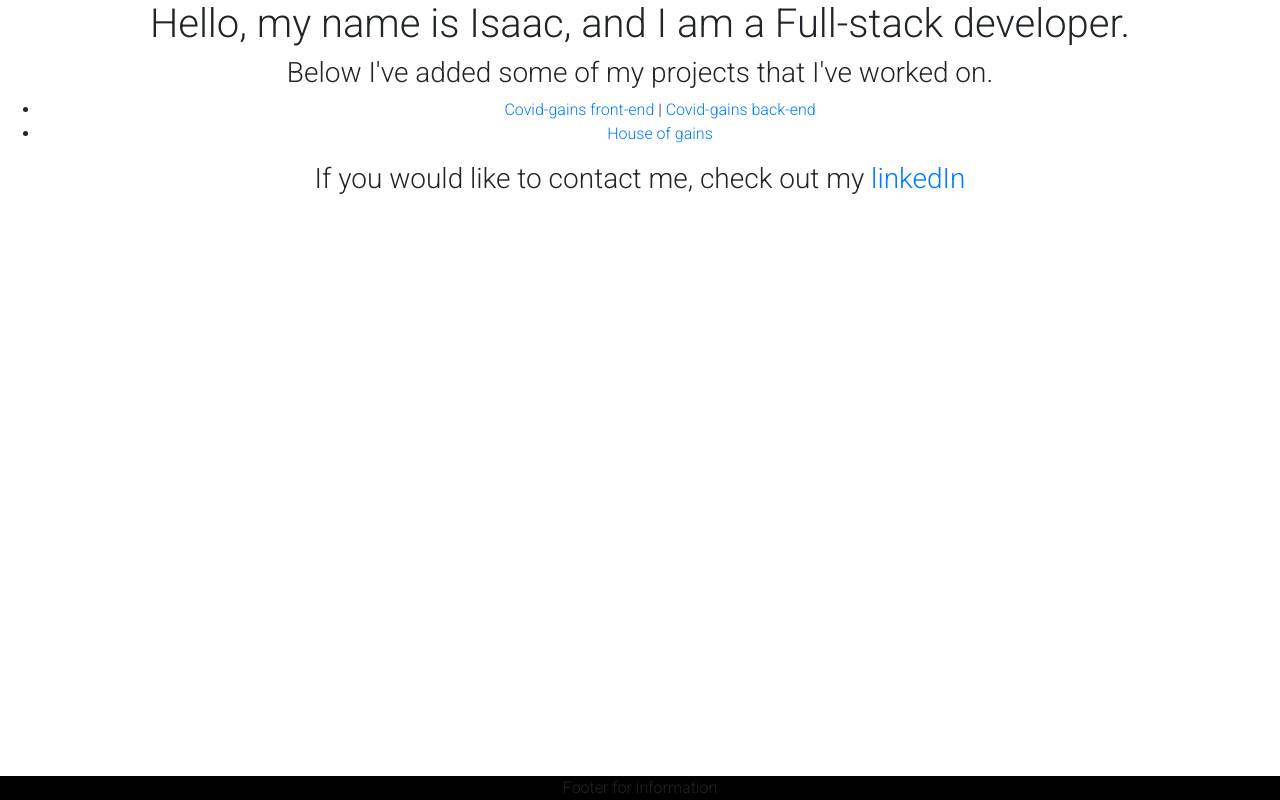
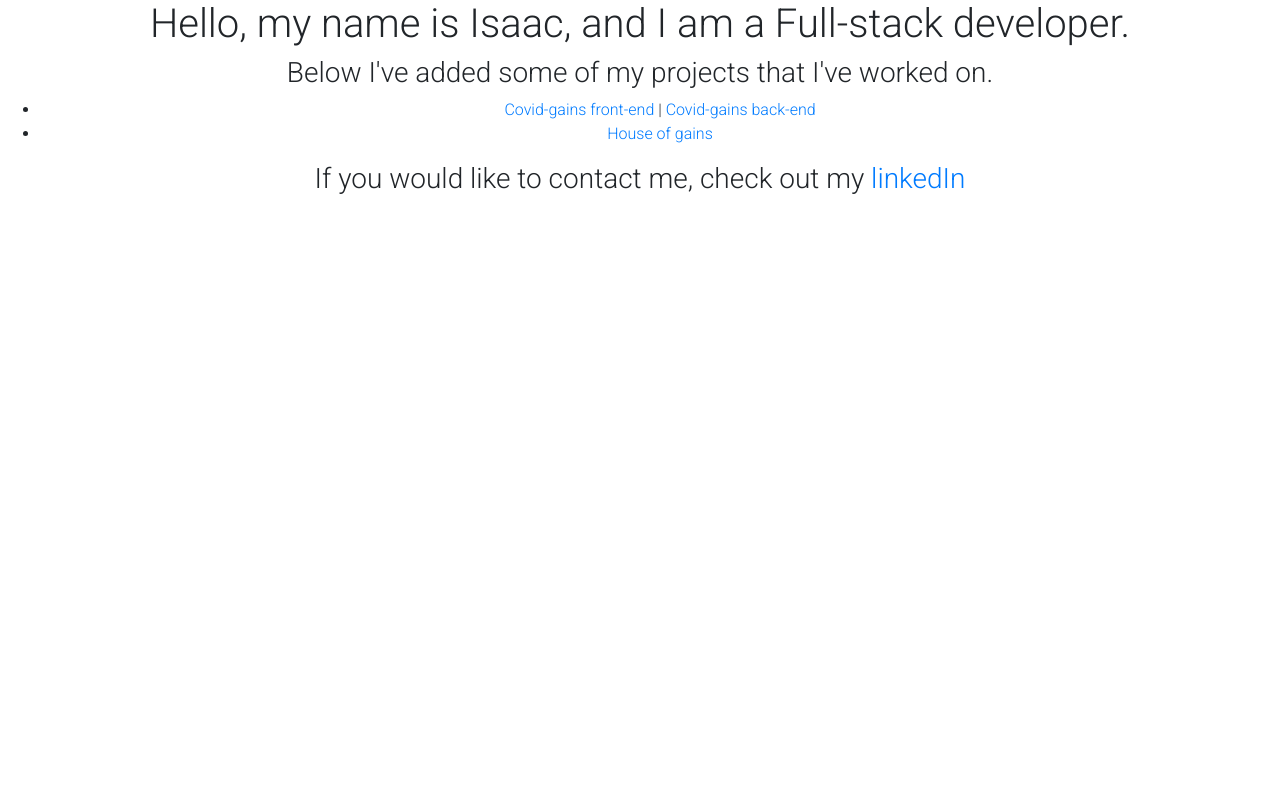
Before and after one commit to IA26/my-portfolio, a React (Create React App) app: page / in a window 1280 px wide. Built offline with nearby package versions, Linux system fonts and the light colour scheme.

Commit message:
removed footer div

```diff
--- a/src/App.js
+++ b/src/App.js
@@ -18,9 +18,7 @@ function App() {
            </Switch>
         </div>
         <footer id="footer">
-            <div id="footer-content" >
-              Footer for information
-            </div>
+
          </footer>
     </div>
   );
```
